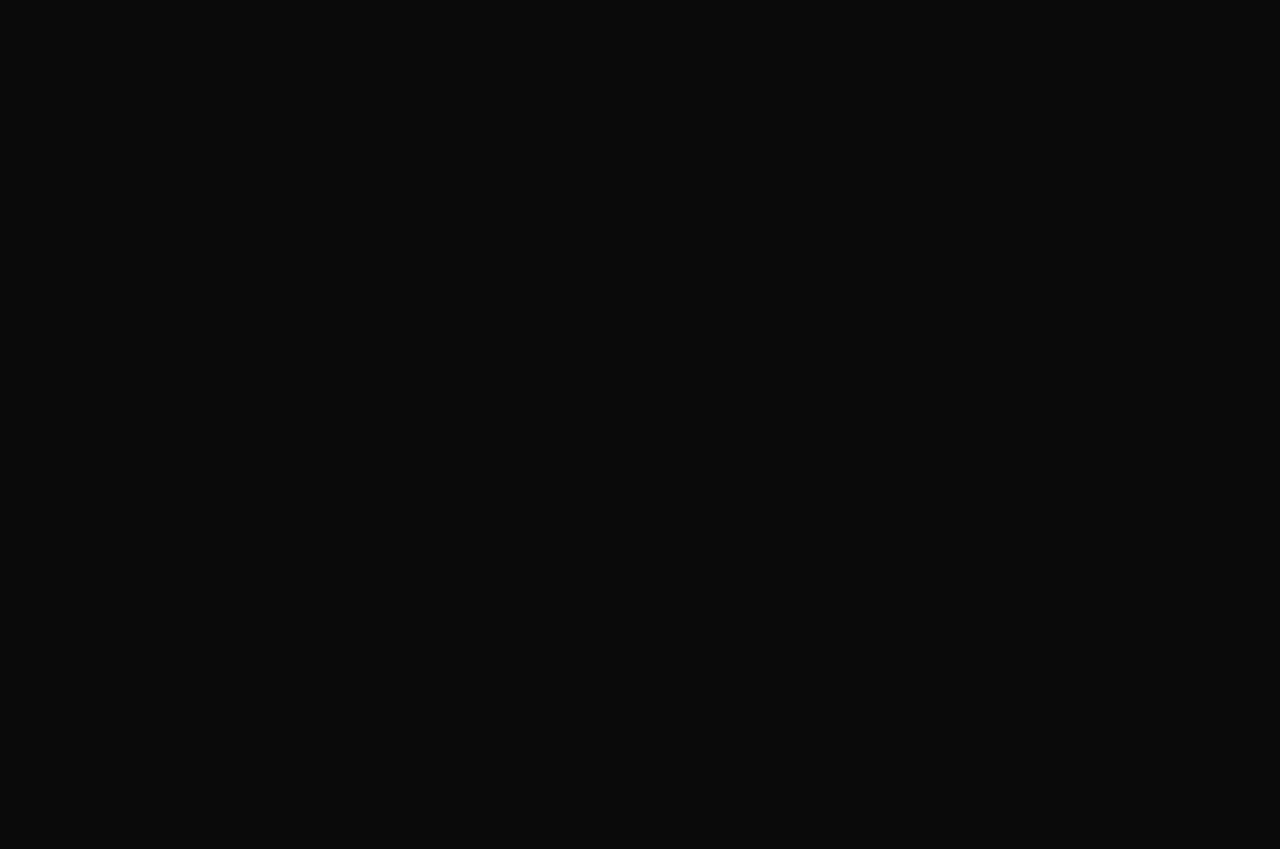
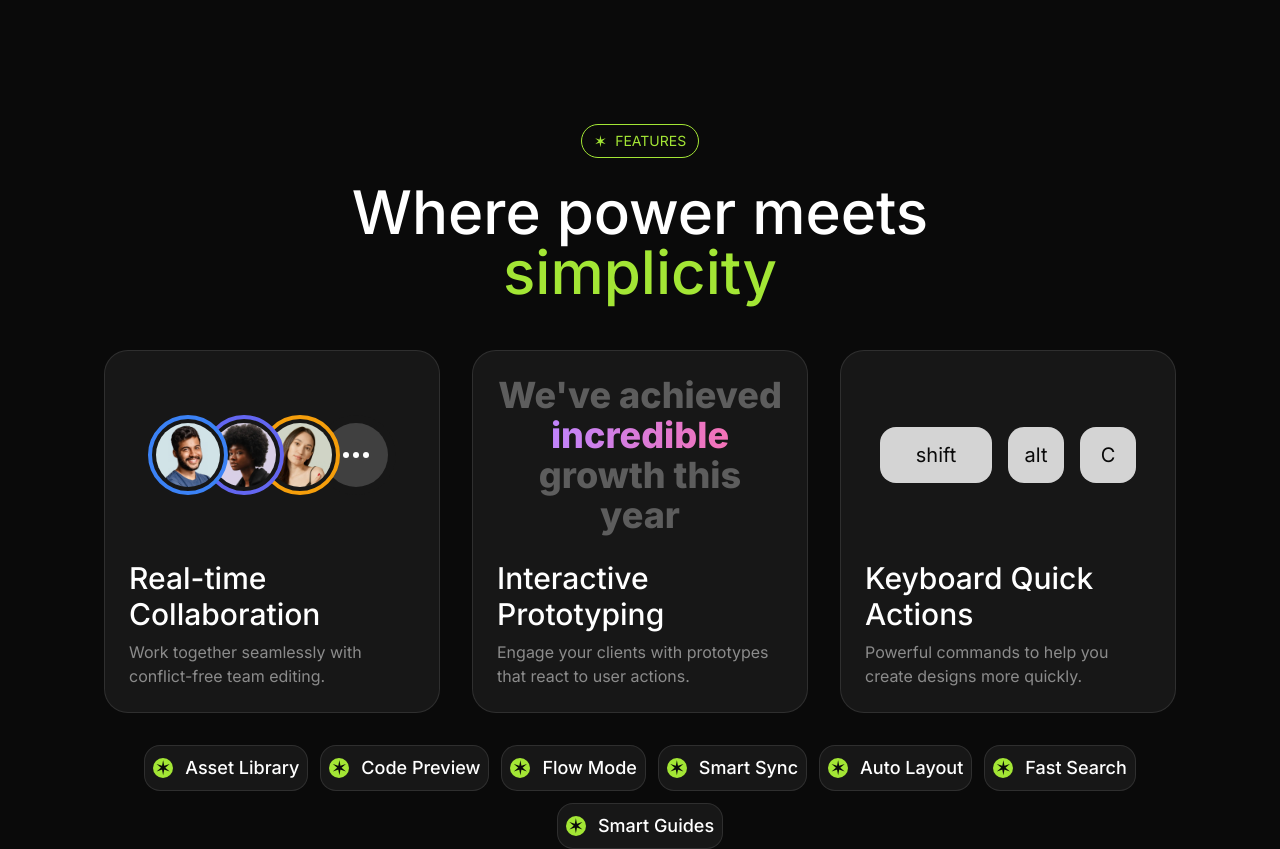
Before and after one commit to d-zucho/layers-saas, a Next.js app: page / in a window 1280 px wide. Shown: the part 1920-2769 px from the top of the page. Before the commit the page ends 2044 px from the top, so only its background shows below. Built offline with nearby package versions, Linux system fonts and the light colour scheme.

Commit message:
add features section

```diff
--- a/src/app/page.tsx
+++ b/src/app/page.tsx
@@ -2,6 +2,7 @@
 import Hero from "@/sections/Hero";
 import LogoTicker from "@/sections/LogoTicker";
 import Introduction from "@/sections/Introduction";
+import Features from "@/sections/Features";
 
 export default function Home() {
     return <div>
@@ -9,5 +10,6 @@
         <Hero />
         <LogoTicker />
         <Introduction />
+        <Features />
     </div>;
 }
--- /dev/null
+++ b/src/components/Avatar.tsx
@@ -0,0 +1,15 @@
+import React, {HTMLAttributes} from 'react';
+import {twMerge} from "tailwind-merge";
+
+const Avatar = (props : HTMLAttributes<HTMLDivElement>) => {
+	const {className, children, ...rest} = props;
+
+	return (
+		<div className={twMerge('size-20 rounded-full overflow-hidden border-4' +
+			' border-blue-500 p-1 bg-neutral-900', className)} {...rest}>
+			{children}
+		</div>
+	);
+};
+
+export default Avatar;
--- /dev/null
+++ b/src/components/FeatureCard.tsx
@@ -0,0 +1,24 @@
+import {ReactNode} from "react";
+import {twMerge} from "tailwind-merge";
+
+interface FeatureCardProps {
+	title: string;
+	description: string;
+	children?: ReactNode;
+	className?: string;
+}
+
+const FeatureCard = ({title, description, children, className}: FeatureCardProps) => {
+	return (
+		<div className={twMerge('bg-neutral-900 border border-white/10 p-6' +
+			' rounded-3xl', className)}>
+			<div className={'aspect-video'}>{children}</div>
+			<div>
+				<h3 className={'text-3xl font-medium mt-6'}>{title}</h3>
+				<p className={'text-white/50 mt-2'}>{description}</p>
+			</div>
+		</div>
+	);
+};
+
+export default FeatureCard;
--- /dev/null
+++ b/src/components/Key.tsx
@@ -0,0 +1,15 @@
+import React, {HTMLAttributes} from 'react';
+import {twMerge} from "tailwind-merge";
+
+const Key = (props: HTMLAttributes<HTMLDivElement>) => {
+	const {className, children, ...rest} = props;
+	return (
+		<div className={twMerge('size-14 bg-neutral-300 inline-flex items-center' +
+			' justify-center rounded-2xl text-xl text-neutral-950 font-medium,',
+			 className)} {...rest}>
+			{children}
+		</div>
+	);
+};
+
+export default Key;
--- a/src/sections/Features.tsx
+++ b/src/sections/Features.tsx
@@ -1,3 +1,12 @@
+import Tag from "@/components/Tag";
+import FeatureCard from "@/components/FeatureCard";
+import avatar1 from '@/assets/images/avatar-ashwin-santiago.jpg'
+import avatar2 from '@/assets/images/avatar-lula-meyers.jpg'
+import avatar3 from '@/assets/images/avatar-florence-shaw.jpg'
+import Image from "next/image";
+import Avatar from "@/components/Avatar";
+import Key from "@/components/Key";
+
 const features = [
 	"Asset Library",
 	"Code Preview",
@@ -9,5 +18,89 @@
 ];
 
 export default function Features() {
-    return <div>Features</div>;
+	return <section className={'py-94'}>
+		<div className={'container'}>
+			<div className={'flex justify-center'}>
+				<Tag>Features</Tag>
+			</div>
+			<h2 className={'text-6xl font-medium text-center mt-6 lg:max-w-2xl mx-auto'}>
+				Where power meets <span className={'text-lime-400'}>simplicity</span>
+			</h2>
+
+			<div className={'mt-12 grid grid-cols-1 md:grid-cols-4 lg:grid-cols-6' +
+				' gap-8'}>
+				{/* Feature 1 */}
+				<FeatureCard
+					title={'Real-time Collaboration'}
+					description={'Work together seamlessly with conflict-free team editing.'}
+					className={'md:col-span-2'}
+				>
+					<div className={'aspect-video flex items-center justify-center'}>
+						<Avatar className={'z-40'}>
+							<Image src={avatar1} alt={'Avatar 1'} className={'rounded-full'}/>
+						</Avatar>
+						<Avatar className={'-ml-6 border-indigo-500 z-30'}>
+							<Image src={avatar2} alt={'Avatar 2'} className={'rounded-full'}/>
+						</Avatar>
+						<Avatar className={'-ml-6 border-amber-500 z-20'}>
+							<Image src={avatar3} alt={'Avatar 3'} className={'rounded-full'}/>
+						</Avatar>
+						<Avatar className={'-ml-6 border-transparent'}>
+							<div className={'size-full bg-neutral-700 rounded-full' +
+								' inline-flex items-center justify-center gap-1'}>
+								{Array.from({length: 3}).map((_, i) => (
+									<span key={i} className={'size-1.5 rounded-full' +
+										' bg-white inline-flex'}></span>
+								))}
+
+							</div>
+						</Avatar>
+					</div>
+				</FeatureCard>
+
+				{/* Feature 2 */}
+				<FeatureCard
+					title={'Interactive Prototyping'}
+					description={'Engage your clients with prototypes that react to' +
+						' user actions.'}
+					className={'md:col-span-2'}
+				>
+					<div className={'aspect-video flex items-center justify-center'}>
+						<p
+							className={'text-4xl font-extrabold text-white/30 text-center'}>We&apos;ve
+							achieved <span className={'bg-gradient-to-r from-purple-400' +
+								' to-pink-400 bg-clip-text text-transparent'}>incredible</span> growth this year</p>
+					</div>
+				</FeatureCard>
+
+				{/* Feature 3 */}
+				<FeatureCard
+					title={'Keyboard Quick Actions'}
+					description={'Powerful commands to help you create designs more quickly.'}
+					className={'md:col-span-2 md:col-start-2 lg:col-start-5'}
+				>
+					<div className={'aspect-video flex items-center justify-center' +
+						' gap-4'}>
+						<Key className={'w-28'}>shift</Key>
+						<Key>alt</Key>
+						<Key>C</Key>
+					</div>
+				</FeatureCard>
+
+			</div>
+
+			<div className={'mt-8 flex flex-wrap gap-3 justify-center'}>
+				{features.map((feature) => (
+					<div key={feature} className={'bg-neutral-900 border' +
+						' border-white/10 inline-flex px-3 py-1.5 md:p-2 rounded-2xl' +
+						' gap-3' +
+						' items-center'}>
+						<span className={'bg-lime-400 text-neutral-950 size-5' +
+							' rounded-full inline-flex items-center justify-center text-xl'}>&#10038;</span>
+						<span className={'font-medium md:text-lg'}>{feature}</span>
+					</div>
+				))}
+			</div>
+		</div>
+	</section>;
 }
```
Lines whose indentation alone changed are shown as unchanged.
